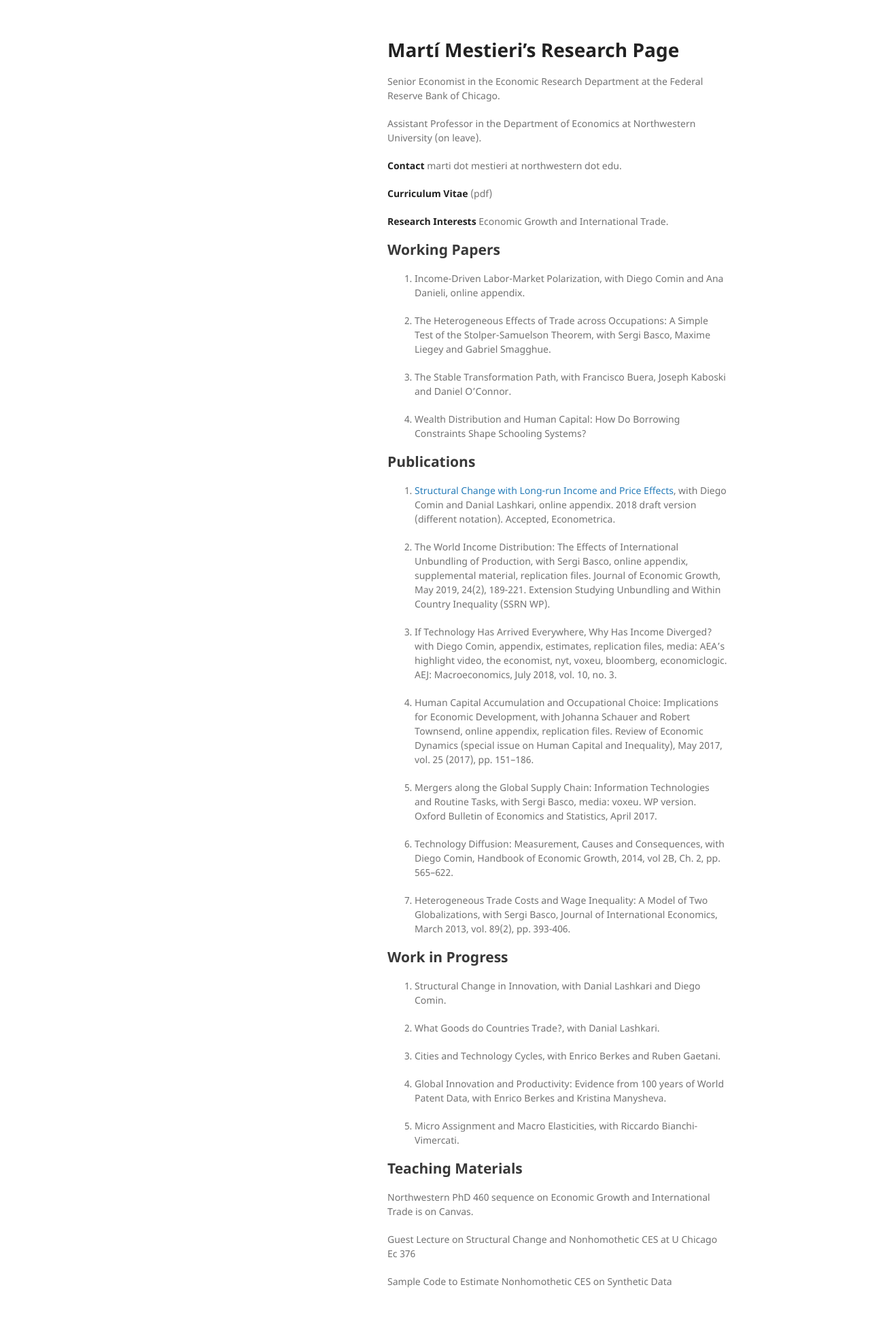
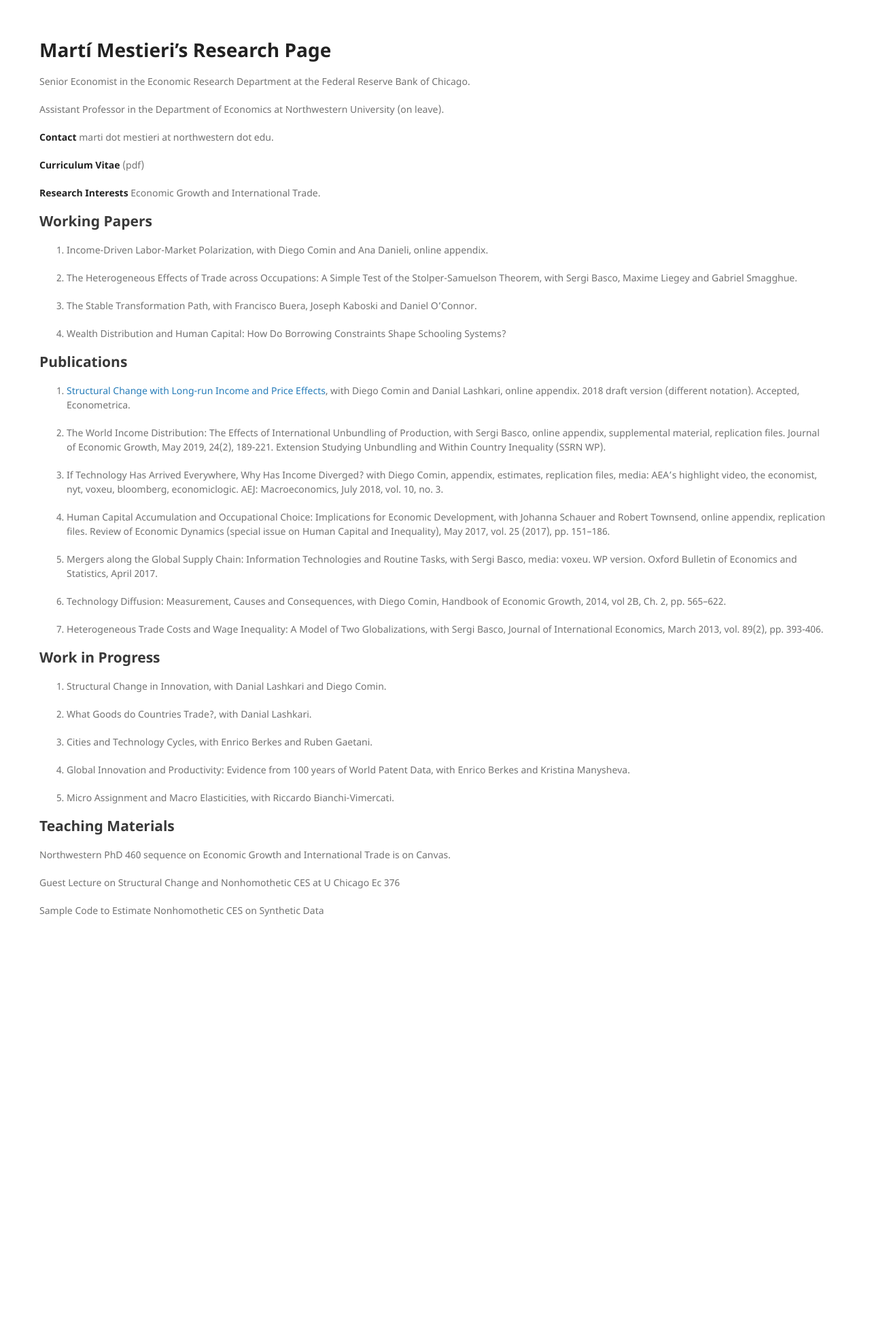
Before and after one commit to mestieri/mestieri.github.io, a Jekyll site: the page built from index.md, in a window 1280 px wide. Shown: the whole page at 68% size. Built offline with Jekyll 4.4.1, drawn with Linux system fonts in a browser that asks for light colours; after the commit the page ends 1428 px from its top, so only the background shows below that.

Commit message:
Update default.html

```diff
--- a/_layouts/default.html
+++ b/_layouts/default.html
@@ -12,13 +12,7 @@
     <![endif]-->
   </head>
   <body>
-    <div class="wrapper">
-      <section>
-
-      {{ content }}
-
-      </section>
-    </div>
+    {{ content }}
     <script src="{{ "/assets/js/scale.fix.js" | relative_url }}"></script>
   </body>
 </html>
```
